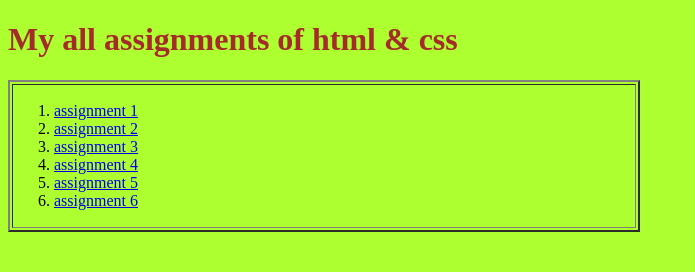
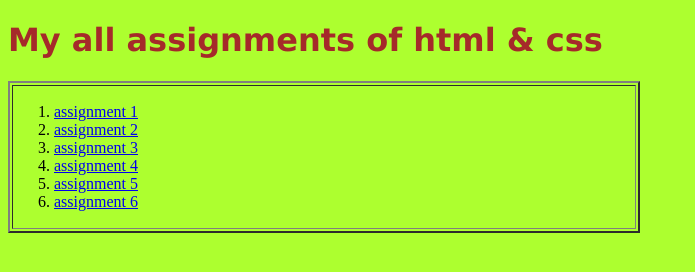
Before and after one commit to syedahafsa12/firstgithub, a plain HTML site: page index.html in a window 1280 px wide. Shown: the whole page, without its empty margins (0-695 px from the left). Drawn offline with Linux system fonts and the light colour scheme.

Commit message:
done css
fonts

```diff
--- a/index.html
+++ b/index.html
@@ -7,7 +7,9 @@
     <title>My all assignments</title>
 </head>
 
+
 <body style="background-color: greenyellow">
+    <link rel="stylesheet" href="style.css">
 
     <h1 class="h1" style="color: brown;"> My all assignments of html & css</h1>
 
--- a/style.css
+++ b/style.css
@@ -1 +1 @@
-.h1{ color: blueviolet;}
+h1{ font-family: Verdana, Geneva, Tahoma, sans-serif;}
```
Also changed, not shown: asgn 1/index.html (+1 -0 lines), asgn2/index.html (+1 -0 lines), asgn3/index.html (+1 -0 lines), asgn5/index.html (+1 -0 lines), asgn6/index.html (+1 -0 lines).
